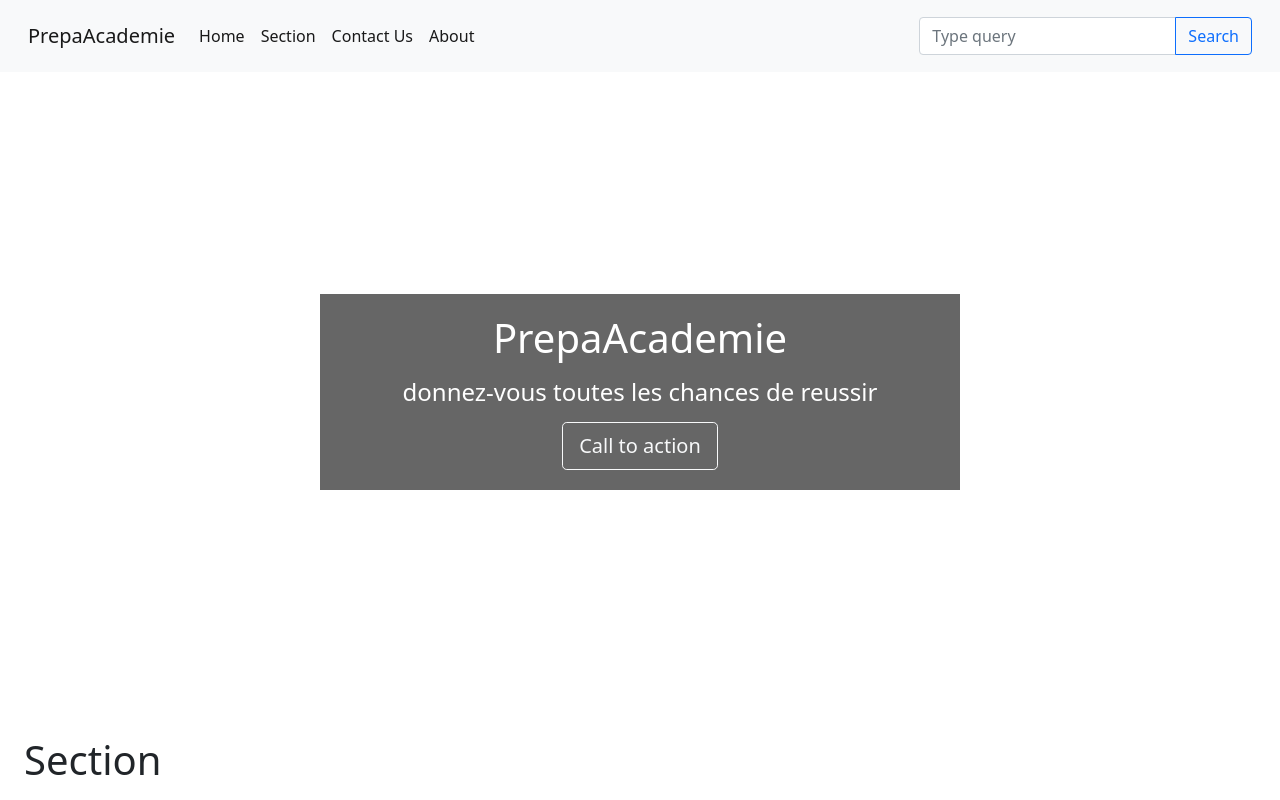
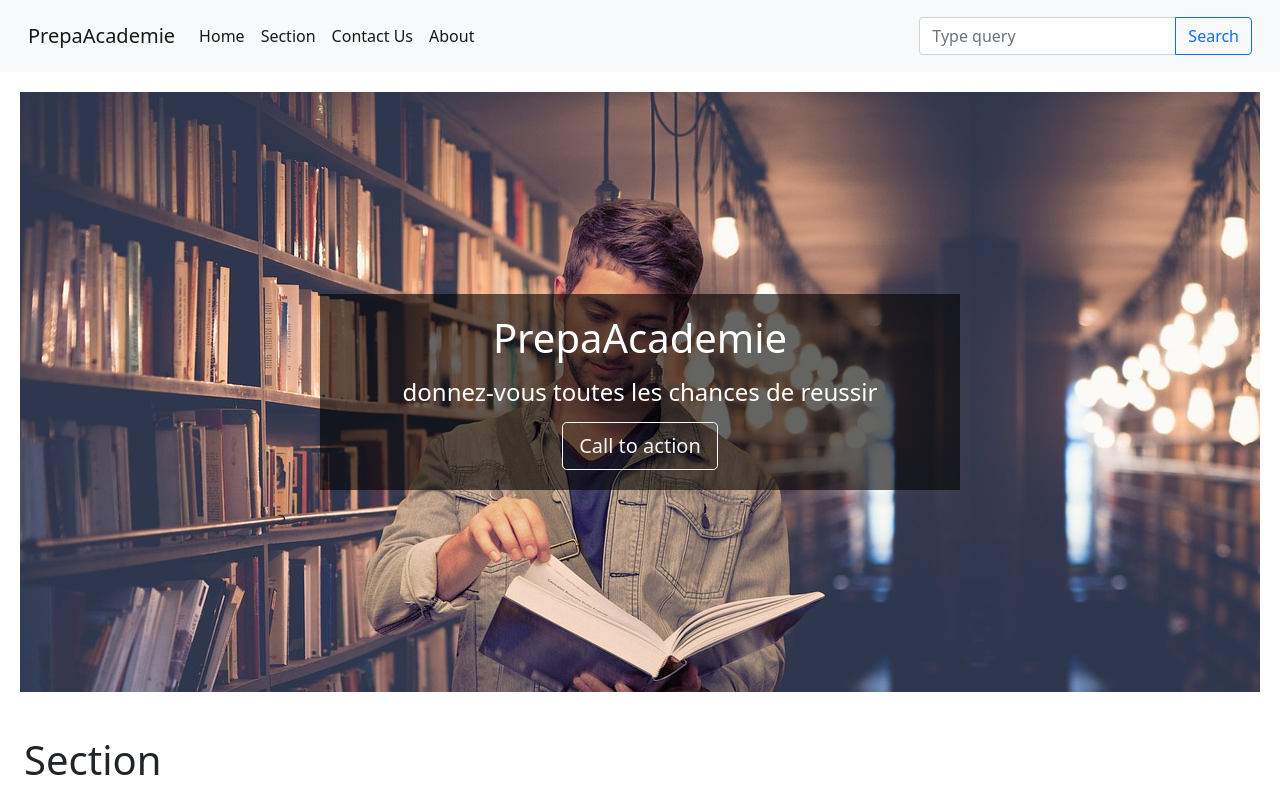
Before and after one commit to prepaacademie/prepaacademie.github.io, a plain HTML site: page index.html in a window 1280 px wide. Shown: the top 800 px of the page. Drawn offline with nearby package versions, Linux system fonts and the light colour scheme.

Commit message:
Update index.html

```diff
--- a/index.html
+++ b/index.html
@@ -60,7 +60,7 @@
     <div
             class="p-5 text-center bg-image"
             style="
-      background-image: url('/images/home.jpg');
+      background-image: url('home.jpg');
       height: 600px;
       margin: 20px;
       display: flex;
```
